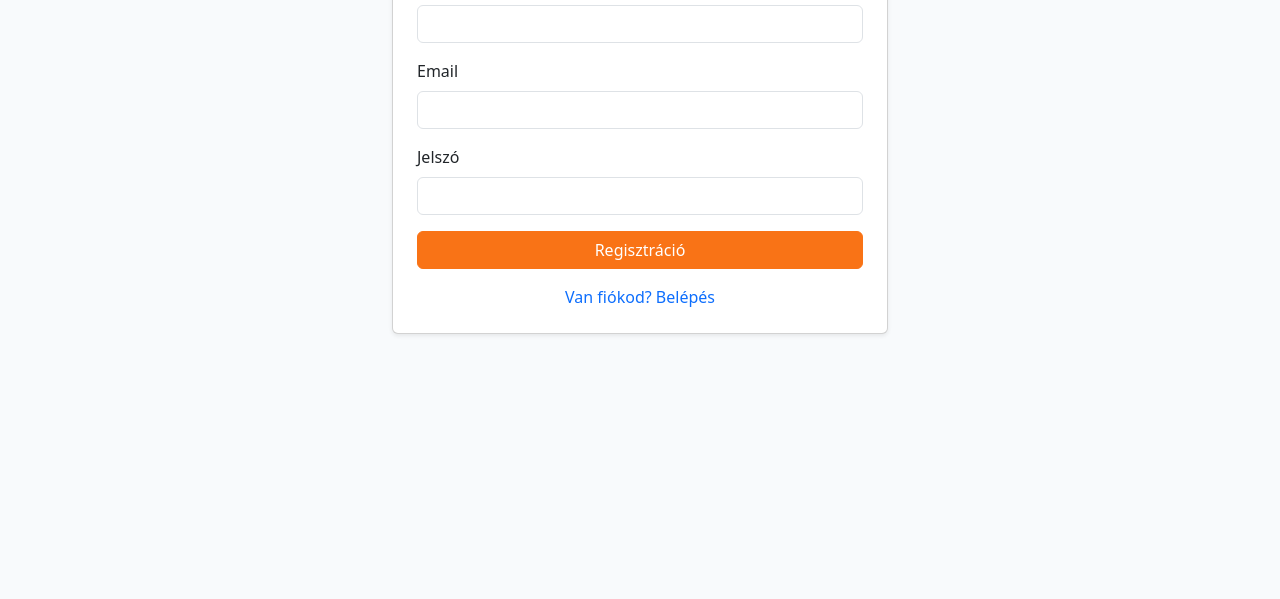
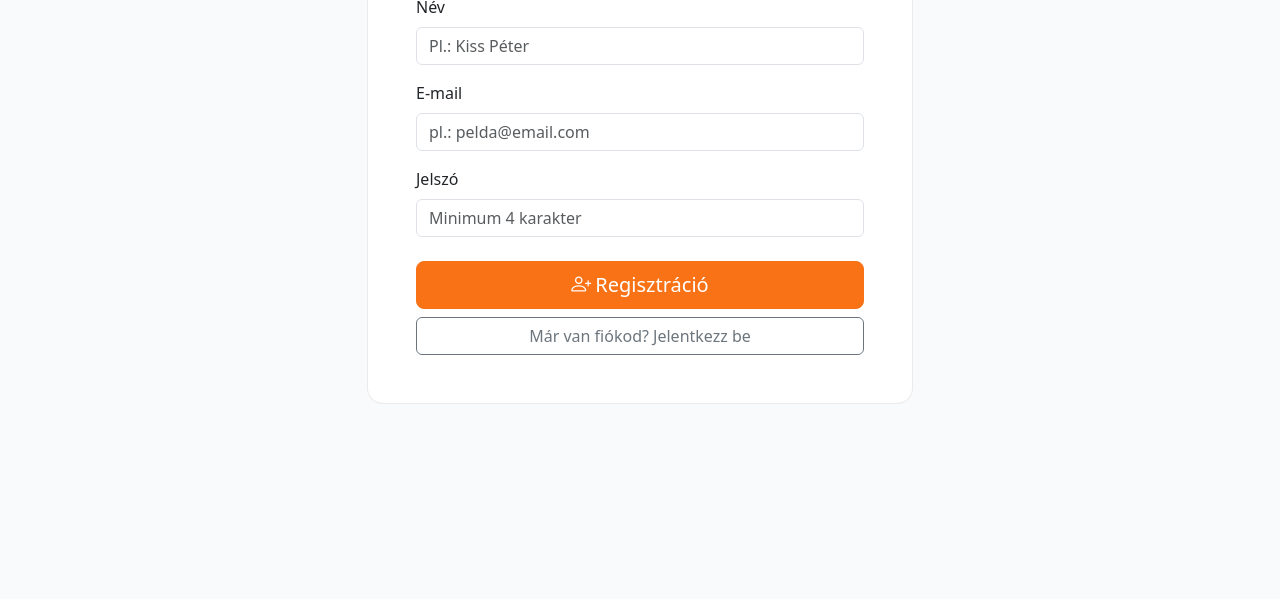
Before and after one commit to Kristof0724/Smarttable, a plain HTML site: page frontend_web/register.html in a window 1280 px wide. Shown: the part 201-800 px from the top of the page. Drawn offline with nearby package versions, Linux system fonts and the light colour scheme.

Commit message:
Belépésés Regisztráció javítása

```diff
--- a/frontend_web/js/api.js
+++ b/frontend_web/js/api.js
@@ -1,5 +1,5 @@
 import { getUser } from "./auth.js";
-import { getUser } from "./auth.js";
+
 
 // ✅ automatikus host (LAN + telefon kompatibilis)
 const API_BASE = `${location.protocol}//${location.hostname}:5000/api`;
--- a/frontend_web/js/auth.js
+++ b/frontend_web/js/auth.js
@@ -6,6 +6,10 @@ export function setUser(user) {
 	localStorage.setItem("user", JSON.stringify(user));
 }
 export function logout() {
+	// Backend session törlés (ha elérhető)
+	try {
+		fetch("/api/auth/logout", { method: "POST", credentials: "same-origin" }).catch(()=>{});
+	} catch {}
 	localStorage.removeItem("user");
 	window.location.href = "login.html";
 }
--- a/frontend_web/register.html
+++ b/frontend_web/register.html
@@ -1,57 +1,60 @@
-<!DOCTYPE html>
+<!doctype html>
 <html lang="hu">
 <head>
-		<meta charset="UTF-8" />
-		<meta
-			name="viewport"
-			content="width=device-width, initial-scale=1.0"
-		/>
-		<title>SmartTable – Regisztráció</title>
-		<link
-			href="https://cdn.jsdelivr.net/npm/bootstrap@5.3.3/dist/css/bootstrap.min.css"
-			rel="stylesheet"
-		/>
+  <meta charset="utf-8" />
+  <meta name="viewport" content="width=device-width, initial-scale=1" />
+  <title>SmartTable - Regisztráció</title>
+
+  <link href="https://cdn.jsdelivr.net/npm/bootstrap@5.3.3/dist/css/bootstrap.min.css" rel="stylesheet">
+  <link href="https://cdn.jsdelivr.net/npm/bootstrap-icons@1.11.3/font/bootstrap-icons.min.css" rel="stylesheet">
   <link rel="stylesheet" href="css/style.css" />
+
 </head>
 <body>
-		<nav class="navbar navbar-expand-lg navbar-dark bg-dark shadow-sm">
+  <main class="py-5">
     <div class="container">
-				<a class="navbar-brand fw-bold" href="index.html">SmartTable</a>
+      <div class="row justify-content-center">
+        <div class="col-12 col-md-8 col-lg-6">
+          <a class="btn btn-link px-0 mb-3" href="index.html"><i class="bi bi-arrow-left me-1"></i>Vissza a kezdőlapra</a>
+
+          <div class="card st-card">
+            <div class="card-body p-4 p-lg-5">
+              <h1 class="h4 fw-bold mb-3">Regisztráció</h1>
+
+              <div id="err" class="error mb-3"></div>
+
+              <div class="row g-3">
+                <div class="col-12">
+                  <label class="form-label">Név</label>
+                  <input id="name" class="form-control" type="text" placeholder="Pl.: Kiss Péter" />
                 </div>
-		</nav>
-
-		<main class="container py-5" style="max-width: 520px">
-			<div class="card shadow-sm">
-				<div class="card-body p-4">
-					<h1 class="h4 mb-3">Regisztráció</h1>
-
-					<div class="mb-3">
-						<label class="form-label">Név</label>
-						<input id="name" type="text" class="form-control" />
+                <div class="col-12">
+                  <label class="form-label">E-mail</label>
+                  <input id="email" class="form-control" type="email" placeholder="pl.: pelda@email.com" />
+                </div>
+                <div class="col-12">
+                  <label class="form-label">Jelszó</label>
+                  <input id="password" class="form-control" type="password" placeholder="Minimum 4 karakter" />
+                </div>
               </div>
 
-					<div class="mb-3">
-						<label class="form-label">Email</label>
-						<input id="email" type="email" class="form-control" />
+              <div class="d-grid gap-2 mt-4">
+                <button id="registerBtn" class="btn btn-primary btn-lg">
+                  <i class="bi bi-person-plus me-1"></i>Regisztráció
+                </button>
+                <a class="btn btn-outline-secondary" href="login.html">Már van fiókod? Jelentkezz be</a>
+              </div>
+            </div>
           </div>
 
-					<div class="mb-3">
-						<label class="form-label">Jelszó</label>
-						<input id="password" type="password" class="form-control" />
-					</div>
-
-					<button id="register" class="btn btn-primary w-100">Regisztráció</button>
-
-					<div id="err" class="text-danger small mt-3"></div>
-
-					<div class="text-center mt-3">
-						<a href="login.html">Van fiókod? Belépés</a>
         </div>
       </div>
     </div>
   </main>
 
+
   <script src="https://cdn.jsdelivr.net/npm/bootstrap@5.3.3/dist/js/bootstrap.bundle.min.js"></script>
+
 <script type="module" src="js/register.js"></script>
 </body>
 </html>
```
Also changed, not shown: frontend_web/login.html (+35 -33 lines). Lines whose indentation alone changed are shown as unchanged.
